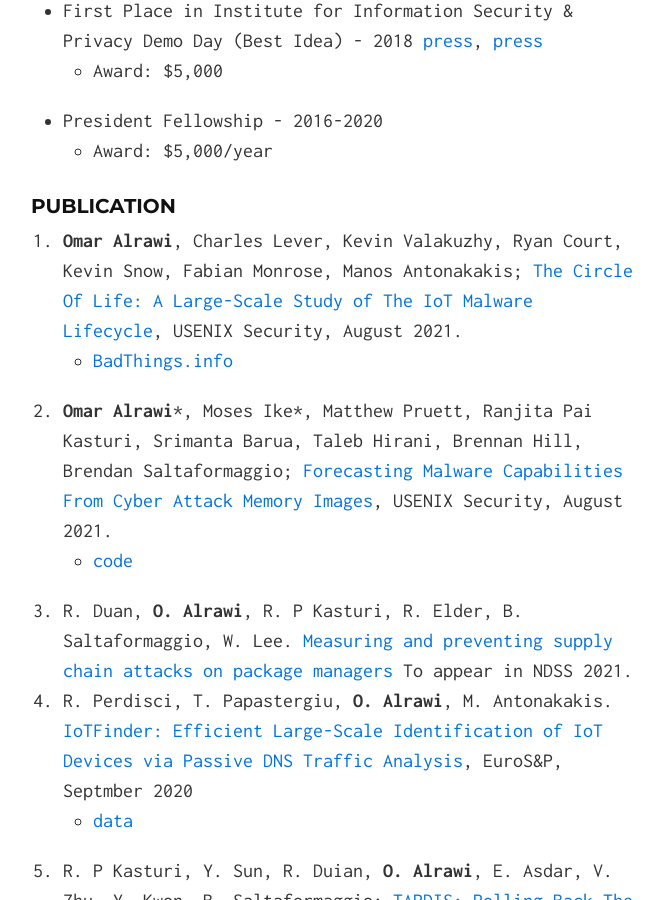
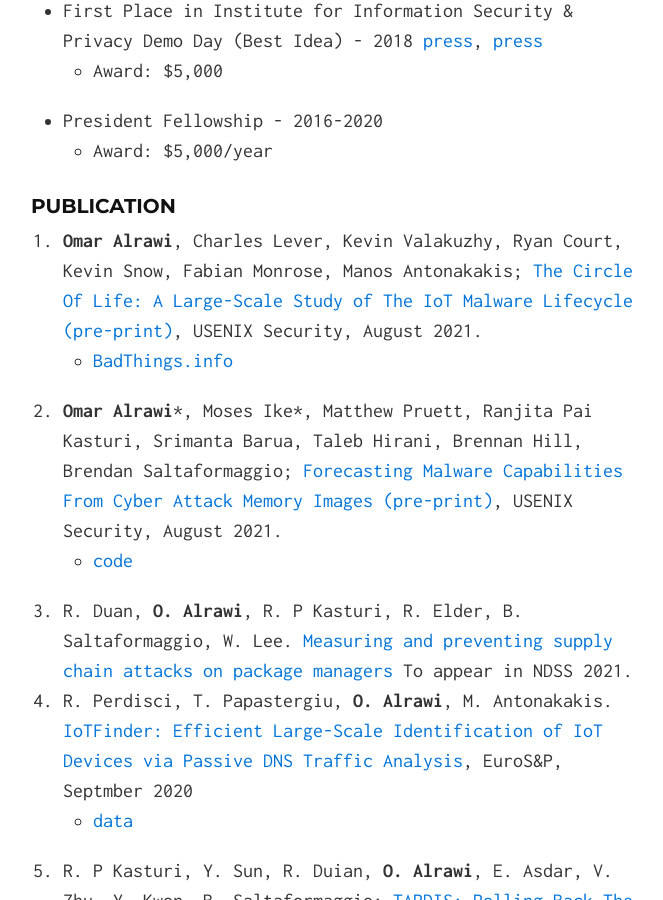
Before and after one commit to alrawi/alrawi.github.io, a Jekyll site: the page built from index.md, in a window 1280 px wide and 900 px high, scrolled down 1014 px. Shown: the whole window, without its empty margins (307-970 px from the left). Built offline with Jekyll 4.4.1, drawn with Linux system fonts in a browser that asks for light colours.

Commit message:
Update index.md

```diff
--- a/index.md
+++ b/index.md
@@ -25,9 +25,9 @@ Additionally, I am investigating malware threats affecting IoT, mobile apps, and
   * Award: $5,000/year
 
 ### Publication
-1. __Omar Alrawi__, Charles Lever, Kevin Valakuzhy, Ryan Court, Kevin Snow, Fabian Monrose, Manos Antonakakis; [The Circle Of Life: A Large-Scale Study of The IoT Malware Lifecycle](/static/papers/alrawi_iot-malware_sec21.pdf), USENIX Security, August 2021.
+1. __Omar Alrawi__, Charles Lever, Kevin Valakuzhy, Ryan Court, Kevin Snow, Fabian Monrose, Manos Antonakakis; [The Circle Of Life: A Large-Scale Study of The IoT Malware Lifecycle (pre-print)](/static/papers/alrawi_iot-malware_sec21.pdf), USENIX Security, August 2021.
   * [BadThings.info](https://badthings.info/)
-1. __Omar Alrawi__{::nomarkdown}*{:/}, Moses Ike{::nomarkdown}*{:/}, Matthew Pruett, Ranjita Pai Kasturi, Srimanta Barua, Taleb Hirani, Brennan Hill, Brendan Saltaformaggio; [Forecasting Malware Capabilities From Cyber Attack Memory Images](/static/papers/alrawi_forecast_sec21.pdf), USENIX Security, August 2021.
+1. __Omar Alrawi__{::nomarkdown}*{:/}, Moses Ike{::nomarkdown}*{:/}, Matthew Pruett, Ranjita Pai Kasturi, Srimanta Barua, Taleb Hirani, Brennan Hill, Brendan Saltaformaggio; [Forecasting Malware Capabilities From Cyber Attack Memory Images (pre-print)](/static/papers/alrawi_forecast_sec21.pdf), USENIX Security, August 2021.
   * [code](https://github.com/CyFI-Lab-Public/Forecast)
 1. R. Duan, __O. Alrawi__, R. P Kasturi, R. Elder, B. Saltaformaggio, W. Lee. [Measuring and preventing supply chain attacks on package managers](/#) To appear in NDSS 2021.
 1. R. Perdisci, T. Papastergiu, __O. Alrawi__, M. Antonakakis. [IoTFinder: Efficient Large-Scale Identification of IoT Devices via Passive DNS Traffic Analysis](/static/papers/IoTFinder-ESP20.pdf), EuroS&P, Septmber 2020
```
